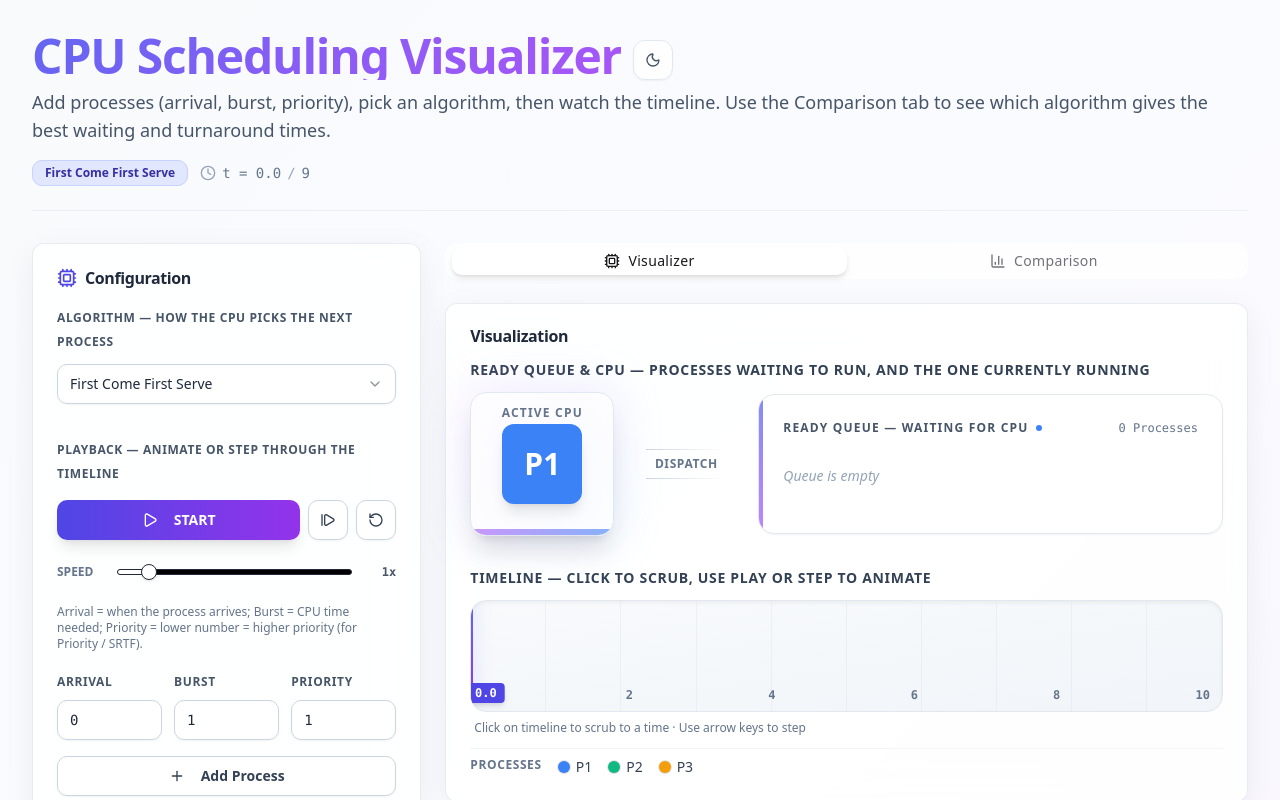
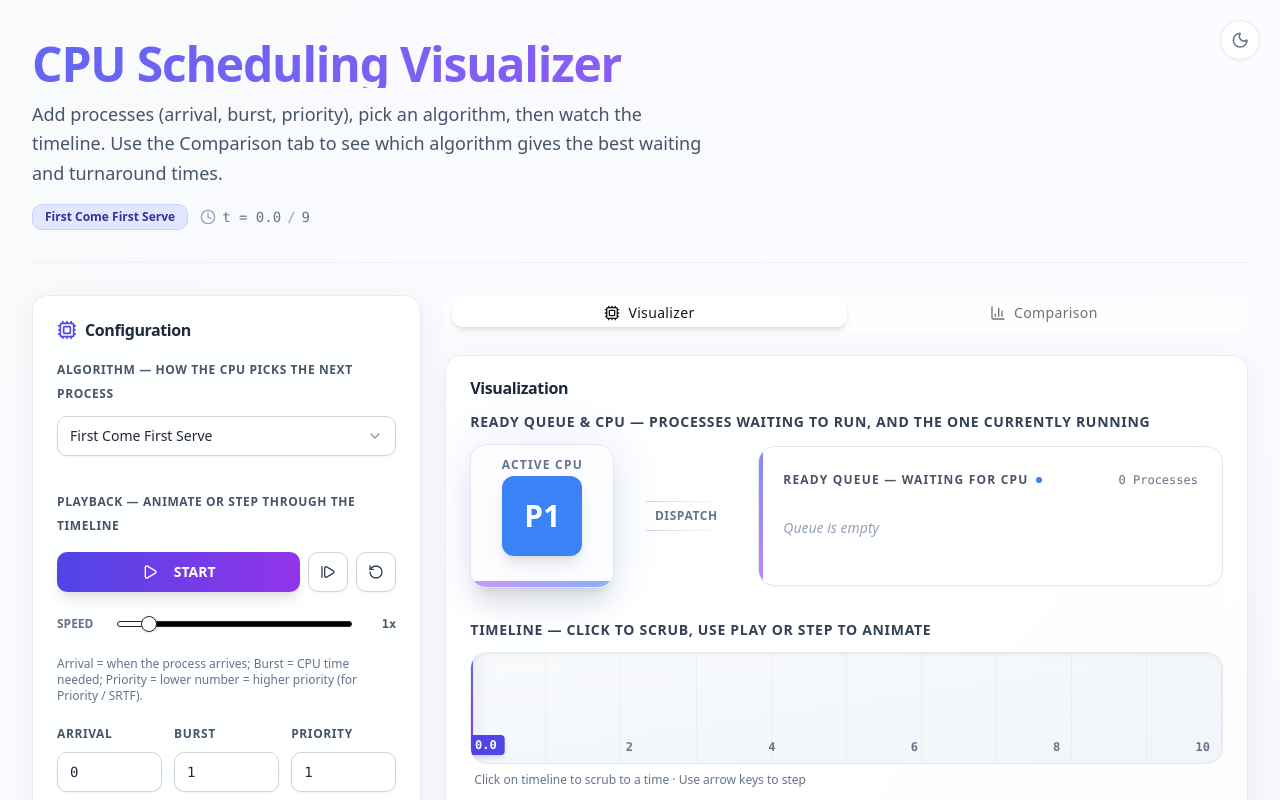
Before and after one commit to akashg7/CPU-Scheduling, a Next.js app: page / in a window 1280 px wide. Shown: the top 800 px of the page. Built offline with nearby package versions, Linux system fonts and the light colour scheme.

Commit message:
changed theme toggle styling

```diff
--- a/app/page.tsx
+++ b/app/page.tsx
@@ -31,17 +31,15 @@ export default function Home() {
   }, [run, algorithm, processes, timeQuantum]);
 
   return (
-    <main className="min-h-screen p-4 md:p-8 font-sans bg-transparent">
+    <main className="min-h-screen p-4 md:p-8 font-sans bg-transparent relative">
+      <ThemeToggle />
       <div className="max-w-7xl mx-auto space-y-8 animate-fade-in">
-        <header className="flex flex-col md:flex-row justify-between items-start md:items-center gap-4 pb-6 border-b border-slate-200/60 dark:border-slate-700/60">
-          <div className="flex-1">
-            <div className="flex items-center gap-3 flex-wrap">
-              <h1 className="text-4xl md:text-5xl font-bold tracking-tight mb-2 gradient-text">
-                CPU Scheduling Visualizer
-              </h1>
-              <ThemeToggle />
-            </div>
-            <p className="text-slate-600 dark:text-slate-400 text-lg mb-4">
+        <header className="flex flex-col md:flex-row justify-between items-start md:items-center gap-4 pb-8 pt-2 border-b border-slate-200/50 dark:border-slate-700/50">
+          <div className="flex-1 pr-14 md:pr-0">
+            <h1 className="text-4xl md:text-5xl font-bold tracking-tight mb-3 gradient-text">
+              CPU Scheduling Visualizer
+            </h1>
+            <p className="text-slate-600 dark:text-slate-400 text-lg mb-4 leading-relaxed max-w-2xl">
               Add processes (arrival, burst, priority), pick an algorithm, then watch the timeline. Use the Comparison tab to see which algorithm gives the best waiting and turnaround times.
             </p>
             <div className="flex flex-wrap items-center gap-3">
@@ -63,7 +61,7 @@ export default function Home() {
         <div className="grid grid-cols-1 lg:grid-cols-3 gap-6">
           {/* Left Sidebar: Controls & Inputs */}
           <div className="space-y-6 lg:col-span-1">
-            <Card className="glass-card shadow-xl border-slate-200/60 dark:border-slate-700/60 card-hover transition-all duration-300">
+            <Card className="glass-card shadow-lg border-slate-200/50 dark:border-slate-700/50 card-hover transition-all duration-300 rounded-2xl overflow-hidden">
               <CardHeader className="pb-4">
                 <CardTitle className="text-slate-800 dark:text-slate-100 flex items-center gap-2">
                   <Cpu className="w-5 h-5 text-indigo-600 dark:text-indigo-400" />
@@ -98,7 +96,7 @@ export default function Home() {
               </TabsList>
 
               <TabsContent value="visualizer" className="space-y-6 animate-fade-in">
-                <Card className="glass-card shadow-xl border-slate-200/60 dark:border-slate-700/60 card-hover transition-all duration-300">
+                <Card className="glass-card shadow-lg border-slate-200/50 dark:border-slate-700/50 card-hover transition-all duration-300 rounded-2xl overflow-hidden">
                   <CardHeader className="pb-4">
                     <CardTitle className="text-slate-800 dark:text-slate-100">Visualization</CardTitle>
                   </CardHeader>
@@ -125,7 +123,7 @@ export default function Home() {
                   </CardContent>
                 </Card>
 
-                <Card className="glass-card shadow-xl border-slate-200/60 dark:border-slate-700/60 card-hover transition-all duration-300">
+                <Card className="glass-card shadow-lg border-slate-200/50 dark:border-slate-700/50 card-hover transition-all duration-300 rounded-2xl overflow-hidden">
                 <CardHeader className="pb-4">
                     <CardTitle className="text-slate-800 dark:text-slate-100">Metrics — waiting time, turnaround time, CPU utilization</CardTitle>
                   </CardHeader>
--- a/components/ThemeToggle.tsx
+++ b/components/ThemeToggle.tsx
@@ -2,7 +2,6 @@
 
 import { Moon, Sun } from "lucide-react";
 import { useTheme } from "@/components/ThemeProvider";
-import { Button } from "@/components/ui/button";
 import {
   Tooltip,
   TooltipContent,
@@ -17,21 +16,20 @@ export function ThemeToggle() {
     <TooltipProvider delayDuration={200}>
       <Tooltip>
         <TooltipTrigger asChild>
-          <Button
-            variant="outline"
-            size="icon"
+          <button
+            type="button"
             onClick={toggleTheme}
-            className="h-10 w-10 rounded-xl border-slate-200 bg-white/80 text-slate-600 hover:bg-slate-100 hover:text-slate-900 dark:border-slate-600 dark:bg-slate-800/80 dark:text-slate-300 dark:hover:bg-slate-700 dark:hover:text-white transition-colors"
+            className="fixed top-5 right-5 z-50 flex h-10 w-10 items-center justify-center rounded-full border border-slate-200/80 bg-white/90 text-slate-500 shadow-sm backdrop-blur-md transition-all duration-200 hover:border-slate-300 hover:bg-white hover:text-slate-700 hover:shadow focus:outline-none focus:ring-2 focus:ring-indigo-500/30 focus:ring-offset-2 dark:border-slate-600/80 dark:bg-slate-800/90 dark:text-slate-400 dark:hover:border-slate-500 dark:hover:bg-slate-700/90 dark:hover:text-slate-200 dark:focus:ring-offset-slate-900"
             aria-label={theme === "dark" ? "Switch to light mode" : "Switch to dark mode"}
           >
             {theme === "dark" ? (
-              <Sun className="h-5 w-5" />
+              <Sun className="h-[1.15rem] w-[1.15rem]" strokeWidth={2} />
             ) : (
-              <Moon className="h-5 w-5" />
+              <Moon className="h-[1.15rem] w-[1.15rem]" strokeWidth={2} />
             )}
-          </Button>
+          </button>
         </TooltipTrigger>
-        <TooltipContent side="bottom" className="font-medium">
+        <TooltipContent side="left" sideOffset={10} className="border-slate-200/80 bg-white/95 px-3 py-2 text-sm font-medium text-slate-700 shadow-lg backdrop-blur dark:border-slate-700 dark:bg-slate-800/95 dark:text-slate-200">
           {theme === "dark" ? "Light mode" : "Dark mode"}
         </TooltipContent>
       </Tooltip>
--- a/components/visualizer/ComparisonView.tsx
+++ b/components/visualizer/ComparisonView.tsx
@@ -34,7 +34,7 @@ export const ComparisonView = () => {
                 <span>Turnaround time = completion time − arrival time. Lower is better.</span>
             </div>
 
-            <Card className="glass-card shadow-xl border-slate-200/60 dark:border-slate-700/60 card-hover transition-all duration-300">
+            <Card className="glass-card shadow-lg border-slate-200/50 dark:border-slate-700/50 card-hover transition-all duration-300 rounded-2xl overflow-hidden">
                 <CardHeader className="pb-4 border-b border-slate-200 dark:border-slate-600">
                     <CardTitle className="text-slate-700 dark:text-slate-100 text-sm uppercase tracking-wider font-bold">Algorithm Benchmark — same processes, different algorithms</CardTitle>
                 </CardHeader>
@@ -83,7 +83,7 @@ export const ComparisonView = () => {
             </Card>
 
             <div className="grid grid-cols-1 md:grid-cols-2 gap-6">
-                <Card className="glass-card shadow-xl border-slate-200/60 dark:border-slate-700/60 card-hover transition-all duration-300">
+                <Card className="glass-card shadow-lg border-slate-200/50 dark:border-slate-700/50 card-hover transition-all duration-300 rounded-2xl overflow-hidden">
                     <CardHeader className="pb-4 border-b border-slate-200 dark:border-slate-600">
                         <CardTitle className="text-slate-700 dark:text-slate-100 text-sm uppercase tracking-wider font-bold">Waiting Time — lower is better</CardTitle>
                     </CardHeader>
@@ -107,7 +107,7 @@ export const ComparisonView = () => {
                     </CardContent>
                 </Card>
 
-                <Card className="glass-card shadow-xl border-slate-200/60 dark:border-slate-700/60 card-hover transition-all duration-300">
+                <Card className="glass-card shadow-lg border-slate-200/50 dark:border-slate-700/50 card-hover transition-all duration-300 rounded-2xl overflow-hidden">
                     <CardHeader className="pb-4 border-b border-slate-200 dark:border-slate-600">
                         <CardTitle className="text-slate-700 dark:text-slate-100 text-sm uppercase tracking-wider font-bold">Turnaround Time — lower is better</CardTitle>
                     </CardHeader>
```
